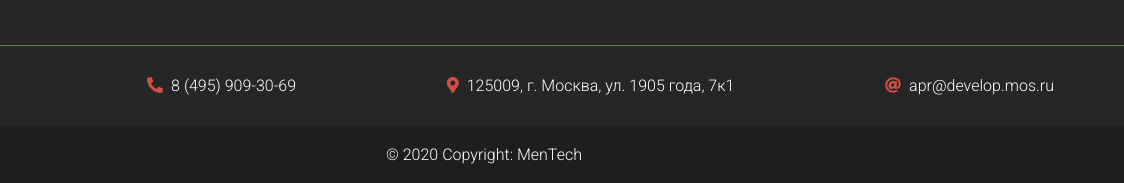
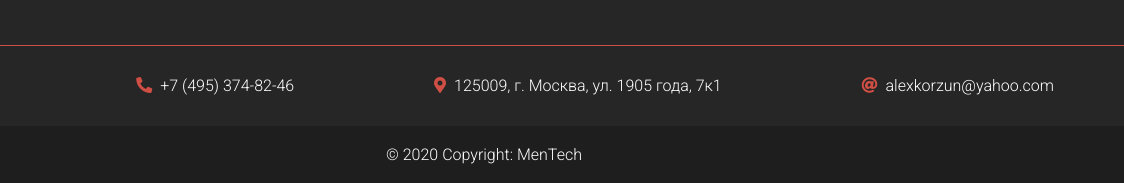
Before and after one commit to mixfolio/mentech-bs5, a plain HTML site: page index.html in a window 1280 px wide. Shown: the part 4164-4347 px from the top of the page, 156-1280 px from the left. Drawn offline with nearby package versions, Linux system fonts and the light colour scheme; a script that the page names is missing.

Commit message:
Upd adress

```diff
--- a/index.html
+++ b/index.html
@@ -428,10 +428,10 @@
   <footer class="bg-dark text-white text-center text-lg-left">
     <div class="container d-md-flex align-items-center justify-content-between py-3 px-0 flex-wrap">
       <img class="mb-3 mb-md-0" src="img/men-tech-img/svg/LogoMen.svg" height="48" alt="Logo">
-      <p class="font-weight-light m-md-0"><i class="fas fa-phone-alt mr-2" style="color: #D04F45"></i>8 (495) 909-30-69</p>
+      <p class="font-weight-light m-md-0"><i class="fas fa-phone-alt mr-2" style="color: #D04F45"></i>+7 (495) 374-82-46</p>
       <p class="font-weight-light m-md-0"><i class="fas fa-map-marker-alt mr-2" style="color: #D04F45"></i>125009, г.
         Москва, ул. 1905 года, 7к1</p>
-      <p class="font-weight-light m-md-0"><i class="fas fa-at mr-2" style="color: #D04F45"></i>apr@develop.mos.ru</p>
+      <p class="font-weight-light m-md-0"><i class="fas fa-at mr-2" style="color: #D04F45"></i>alexkorzun@yahoo.com</p>
     </div>
 
 
```
